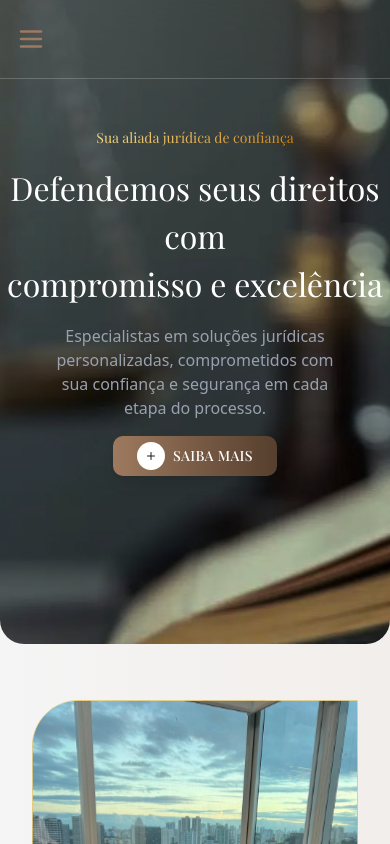
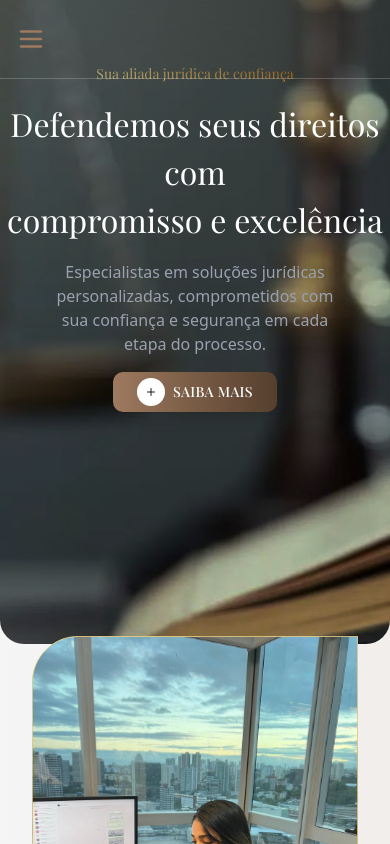
Before and after one commit to DevGustavoGantois/website_advocacia_LP, a Next.js app: page / in a window 390 px wide. Shown: the top 844 px of the page. Built offline with nearby package versions, Linux system fonts and the light colour scheme.

Commit message:
style:Adjusting navbar in mobile form.

```diff
--- a/src/app/global/navbar.tsx
+++ b/src/app/global/navbar.tsx
@@ -5,7 +5,7 @@ import { Instagram, MessageCircleIcon } from "lucide-react";
 
 export function Navbar() {
     return (
-        <header className="max-w-[1440px] mx-auto p-8 lg:p-0 z-50">
+        <header className="max-w-[1440px] mx-auto p-0 z-50">
             <nav className="hidden xl:flex items-center justify-around -mt-10">
                 <figure className="mt-16">
                     <Image src="/LogoPrimary.svg" width={250} height={100} alt="" />
```
